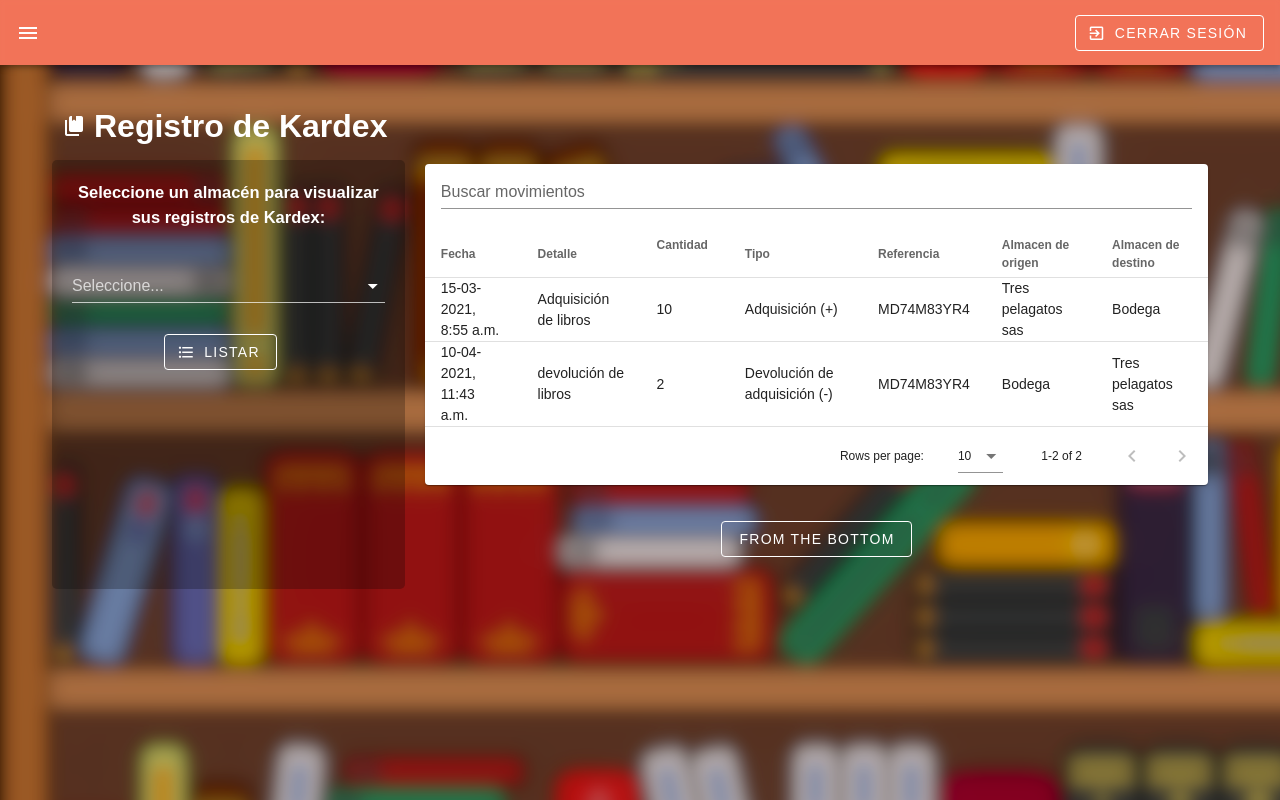
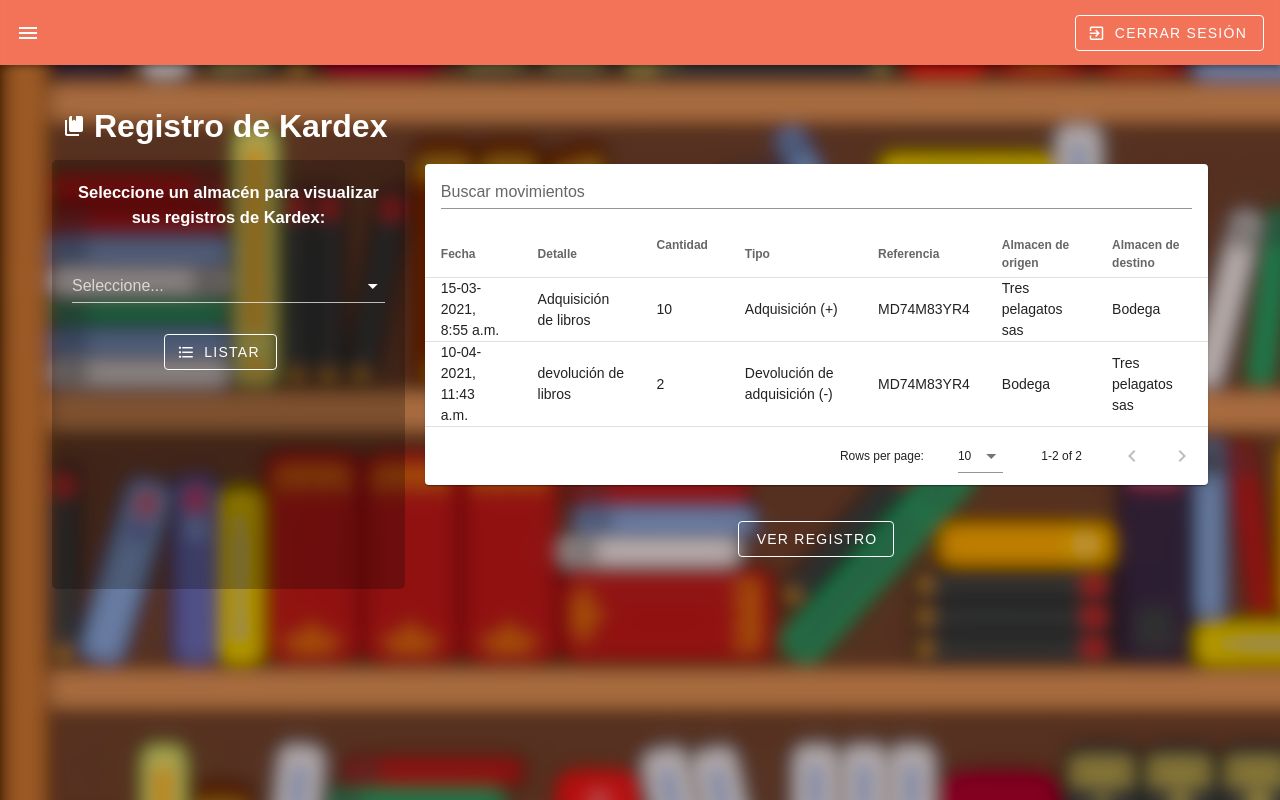
Before and after one commit to johanromero5879/ebi-frontend, a Vue app: page /home/kardex in a window 1280 px wide. Built offline with nearby package versions, Linux system fonts and the light colour scheme.

Commit message:
Modificacion extra a la interfaz de kardex

```diff
--- a/src/views/Kardex.vue
+++ b/src/views/Kardex.vue
@@ -39,7 +39,7 @@
           <template v-slot:top>
             <v-text-field
               v-model="search"
-              label="Buscar movimientos   "
+              label="Buscar movimientos"
               class="mx-4"
             ></v-text-field>
           </template>
@@ -50,20 +50,20 @@
         <v-col cols="auto">
           <v-dialog transition="dialog-bottom-transition" max-width="600">
             <template v-slot:activator="{ on, attrs }">
-              <v-btn outlined color="white" v-bind="attrs" v-on="on"
-                >From the bottom
+              <v-btn outlined color="white" v-bind="attrs" v-on="on">
+                Ver registro
               </v-btn>
             </template>
             <template v-slot:default="dialog">
               <v-card>
-                <v-toolbar color="primary" dark
-                  >Opening from the bottom</v-toolbar
-                >
+                <v-toolbar color="primary" dark>
+                  Kardex
+                </v-toolbar>
                 <v-card-text>
-                  <div class="text-h2 pa-12">Hello world!</div>
+                  <div class="text-h2 pa-12">Aquí se debería mostrar la tabla con el registro</div>
                 </v-card-text>
                 <v-card-actions class="justify-end">
-                  <v-btn text @click="dialog.value = false">Close</v-btn>
+                  <v-btn text @click="dialog.value = false">Cerrar</v-btn>
                 </v-card-actions>
               </v-card>
             </template>
```
